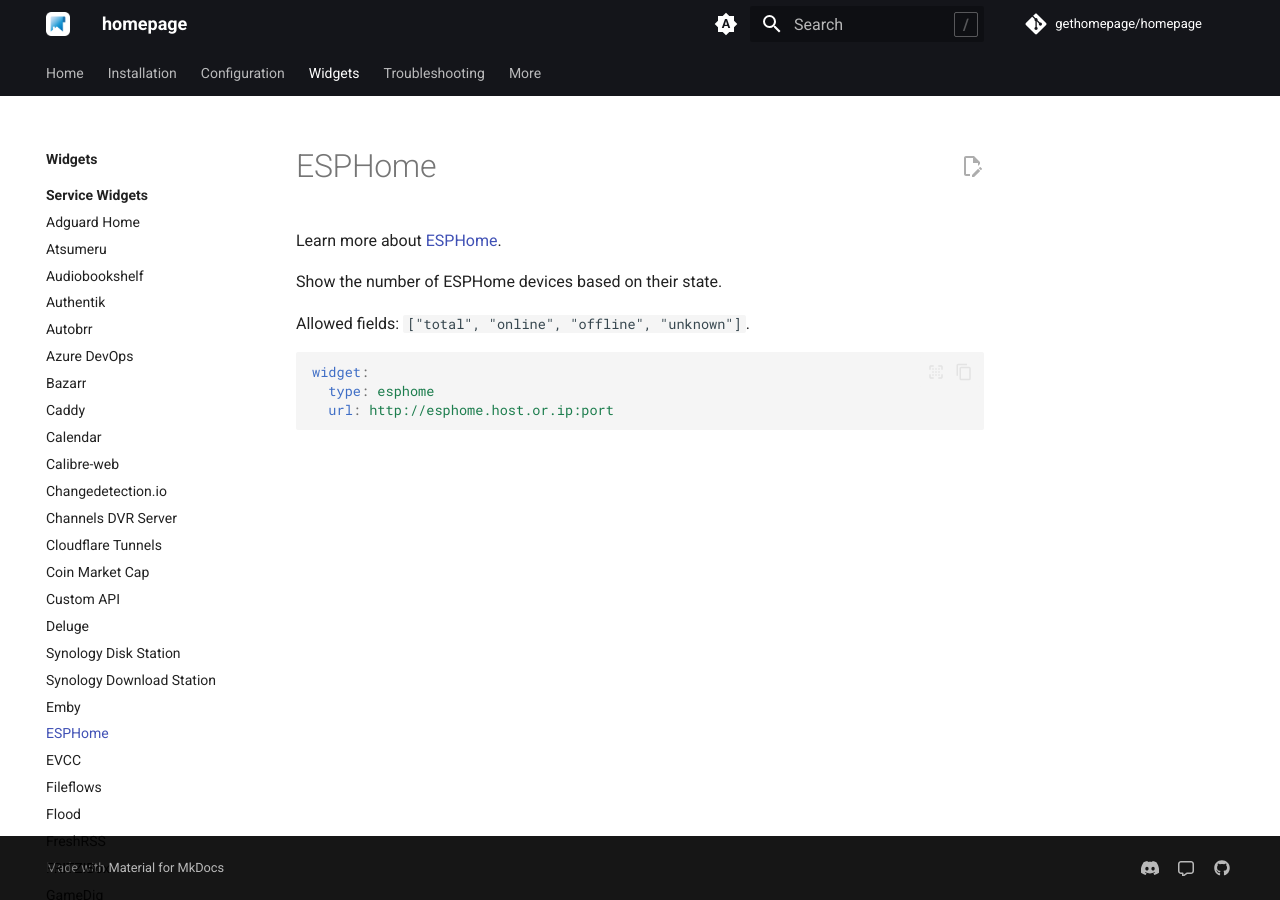
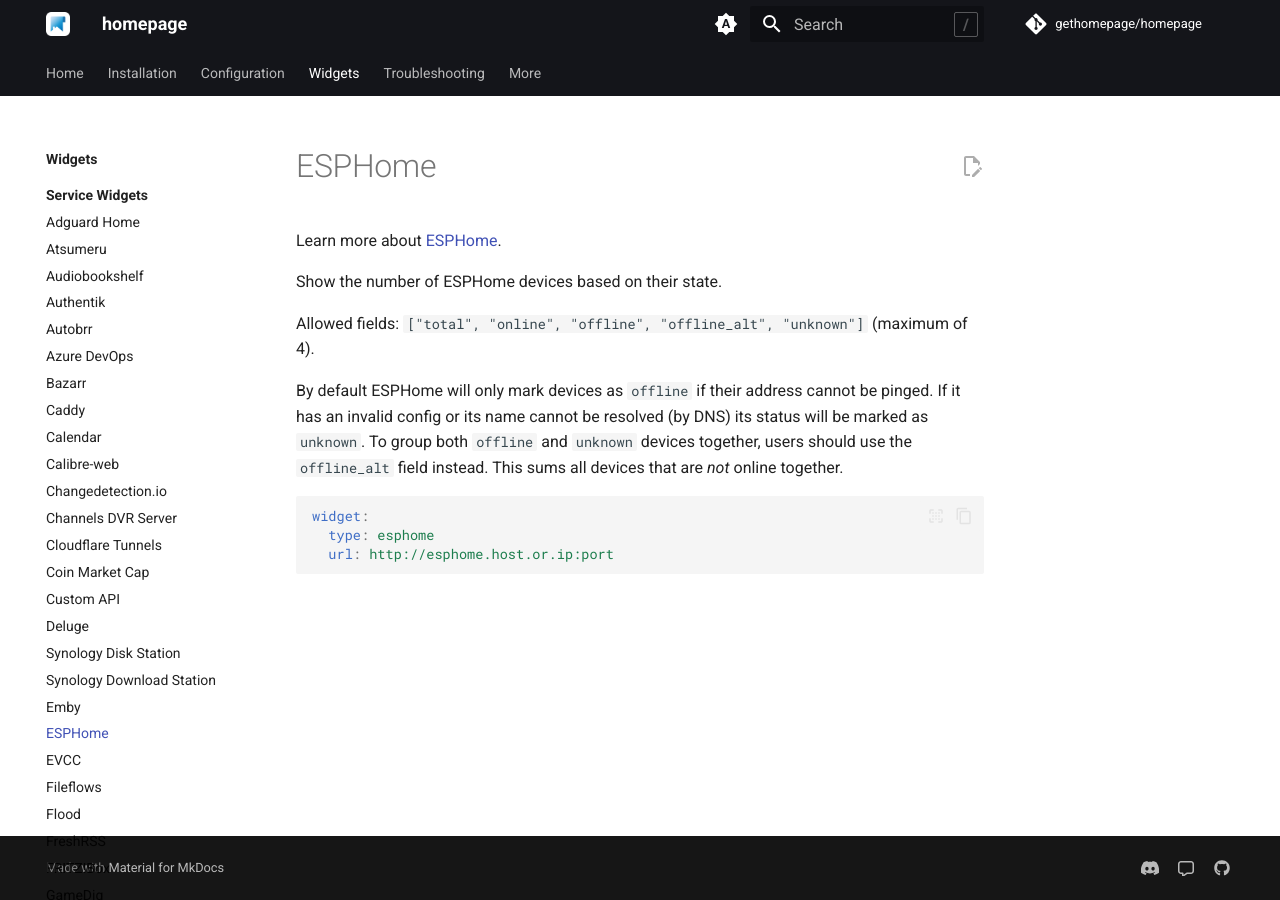
Before and after one commit to jobstar-git/home_p, an MkDocs documentation site: the page built from docs/widgets/services/esphome.md, in a window 1280 px wide. Built offline with MkDocs 1.6.1 and Material for MkDocs 9.7.7, drawn with Linux system fonts in a browser that asks for light colours; a script that is not in the unit is left out; comment, search, counter and statistics services are not loaded; the version menu is left out.

Commit message:
Fix: Add alternative 'offline' status to EspHome widget (#3107)

````diff
--- a/docs/widgets/services/esphome.md
+++ b/docs/widgets/services/esphome.md
@@ -7,7 +7,10 @@
 
 Show the number of ESPHome devices based on their state.
 
-Allowed fields: `["total", "online", "offline", "unknown"]`.
+Allowed fields: `["total", "online", "offline", "offline_alt", "unknown"]` (maximum of 4).
+
+By default ESPHome will only mark devices as `offline` if their address cannot be pinged. If it has an invalid config or its name cannot be resolved (by DNS) its status will be marked as `unknown`.
+To group both `offline` and `unknown` devices together, users should use the `offline_alt` field instead. This sums all devices that are _not_ online together.
 
 ```yaml
 widget:
````
Also changed, not shown: 2 other files.
